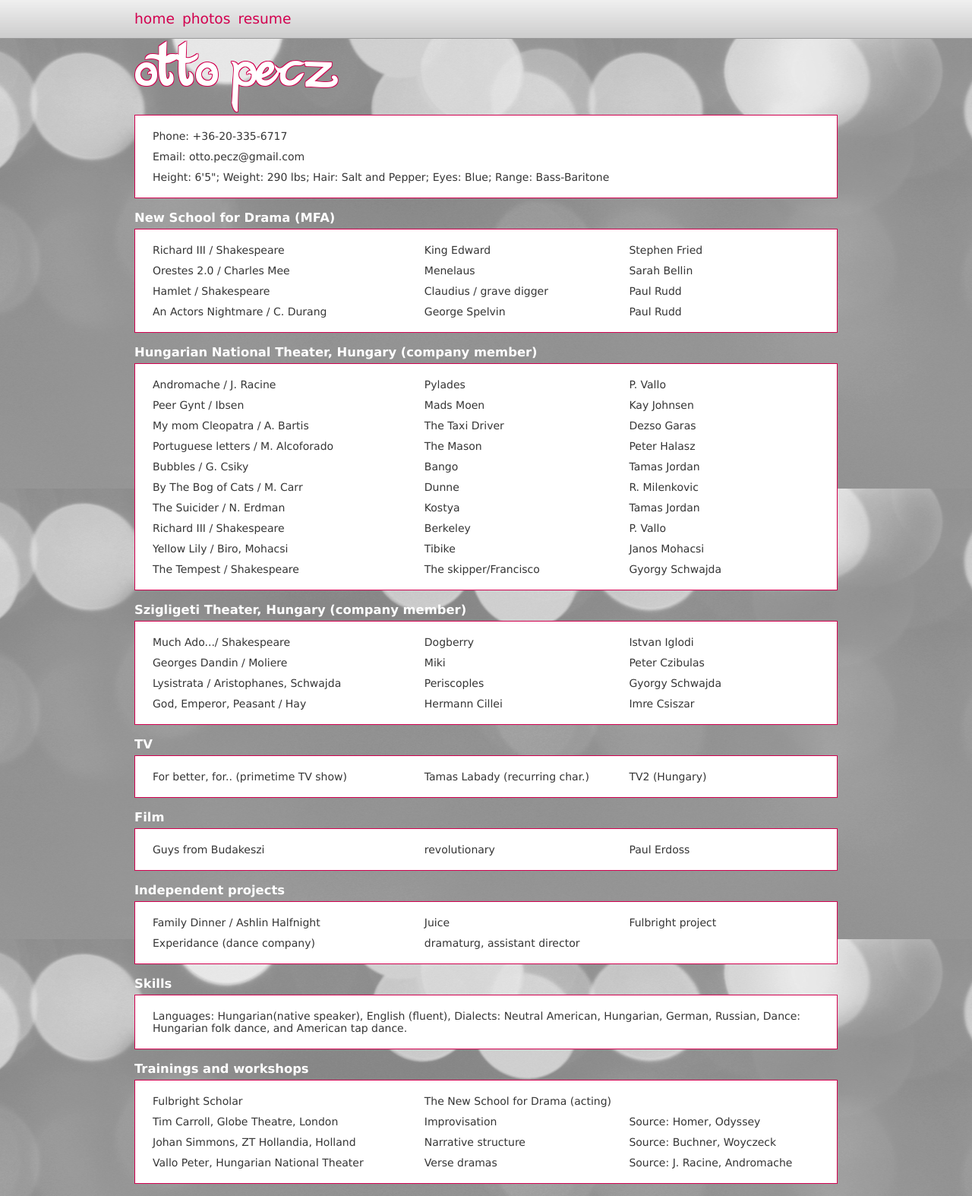
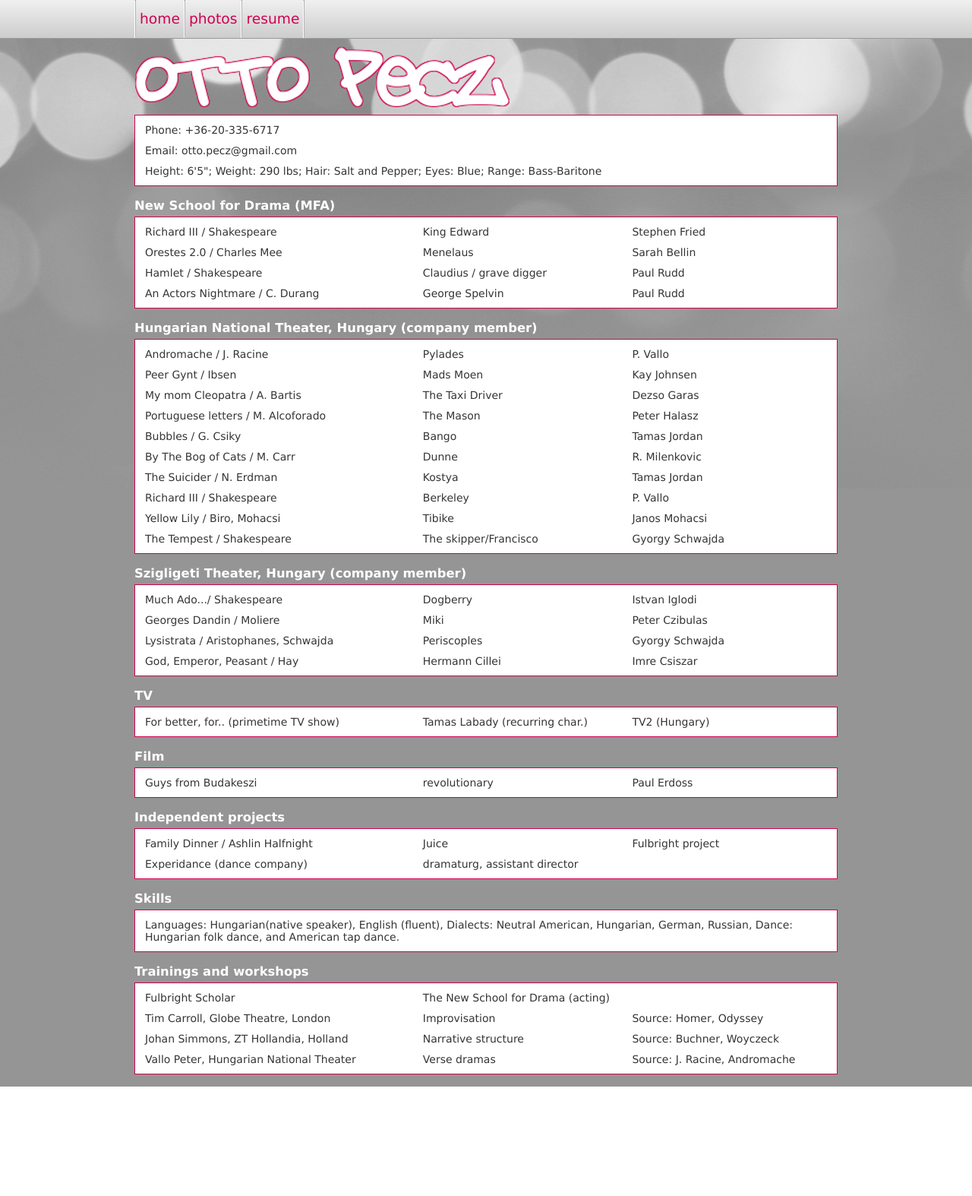
Before and after one commit to ottopecz/personal, a PHP site: page /resume.php in a window 1280 px wide. Shown: the whole page at 76% size. After the commit the page ends 1430 px from the top, so only its background shows below. Run offline with PHP 8.4, Linux system fonts and the light colour scheme.

Commit message:
design corrections

```diff
--- a/css/stylesheet.css
+++ b/css/stylesheet.css
@@ -7,6 +7,7 @@
 	background-color: #959595;
 	background-image: url('../images/big_background.jpg');
 	background-position: center 50px;
+	background-repeat: no-repeat;
 	color: #353535;
 }
 h3 {
@@ -15,7 +16,7 @@
 }
 a {text-decoration: none; color: #d2004f;}
 a:hover {color: #ff0060;}
-table {width: 100%; border-spacing: 5px; background-color: white; padding: 11px; border: 1px solid #d2004f;}
+table {width: 100%; border-spacing: 5px; background-color: white; padding: 3px 1px; border: 1px solid #d2004f;}
 table tr td {padding: 3px 7px;}
 table col.first {width: 40%;}
 table col.second {width: 30%;}
@@ -45,7 +46,8 @@
 div#title_wrapper {height: 100px; background-color: transparent;}
 div#title {width: 926px; margin: 0 auto; padding-left: 12px; padding-right: 12px; text-align: left;}
 div#header ul#menu {list-style-type: none;}
-div#header ul#menu li {float:left; padding-right: 10px; height: 50px;}
+div#header ul#menu li {float:left; padding: 0 5px; height: 50px;}
+div#header ul#menu li.odd {padding: 0;}
 div#header ul#menu li a {font-size: 1.333em; line-height: 50px;}
 div#left_side {float: left; width: 572px; height: 372px; padding: 14px; background-color: white; border: 1px solid #d2004f;}
 div#right_side {float: right; width: 312px;}
--- a/includes/header.inc.php
+++ b/includes/header.inc.php
@@ -14,16 +14,20 @@
 <div id="header_wrapper">
 <div id="header">
 <ul id="menu">
+<li class="odd"><img src="images/line.png"/></li>
 <li><a href="index.php">home</a></li>
+<li class="odd"><img src="images/line.png"/></li>
 <li><a href="photos.php">photos</a></li>
+<li class="odd"><img src="images/line.png"/></li>
 <li><a href="resume.php">resume</a></li>
+<li class="odd"><img src="images/line.png"/></li>
 </ul>
 </div> <!-- header ends -->
 </div> <!-- header_wrapper ends -->
 <div class="clear"></div>
 <div id="title_wrapper">
 <div id="title">
-<img src="images/nameKatyBerry.png" width="269" height="100" alt="otto pecz" />
+<img src="images/name_amsterdam.png" width="495" height="100" alt="otto pecz" />
 </div>
 </div> <!-- title_wrapper ends -->
 <div class="clear"></div>
--- a/index.php
+++ b/index.php
@@ -1,5 +1,5 @@
 <?php
-include_once $_SERVER['DOCUMENT_ROOT']."/personal/"."/includes/header.inc.php";
+include_once $_SERVER['DOCUMENT_ROOT']."/personal"."/includes/header.inc.php";
 ?>
 <div id="left_side">
 	<img id="big" src="images/photos/OttoPecz02.jpg" width="572" height="372" />
@@ -29,5 +29,5 @@
 <div class="harmonicon-title"><a href="#">download:</a></div>-->
 </div> <!-- right-side ends -->
 <?php
-include_once $_SERVER['DOCUMENT_ROOT']."/personal/"."/includes/footer.inc.php";
+include_once $_SERVER['DOCUMENT_ROOT']."/personal"."/includes/footer.inc.php";
 ?>
--- a/js/main.js
+++ b/js/main.js
@@ -51,8 +51,13 @@
 		function () {
 			$("img.close-button").fadeOut('slow');
 		});
+});
 
-portraits = new Array(
+function lightBox(opts) {
+	var content = opts.content;
+	var index = opts.index;
+
+var portraits = new Array(
 					"OttoPecz01.jpg",
 					"OttoPecz14.jpg",
 					"OttoPecz03.jpg",
@@ -70,7 +75,7 @@
 					"OttoPecz02.jpg"
 					);
 
-stage_photos = new Array(
+var stage_photos = new Array(
 					"stage01.jpg",
 					"stage02.jpg",
 					"stage03.jpg",
@@ -87,11 +92,6 @@
 					"stage14.jpg",
 					"stage15.jpg"
 					);
-});
-
-function lightBox(opts) {
-	var content = opts.content;
-	var index = opts.index;
 
 	if (content == "portraits")
 		var imgArray = portraits;
--- a/resume.php
+++ b/resume.php
@@ -1,5 +1,5 @@
 <?php
-include_once $_SERVER['DOCUMENT_ROOT']."/personal/"."/includes/header.inc.php";
+include_once $_SERVER['DOCUMENT_ROOT']."/personal"."/includes/header.inc.php";
 ?>
 <table>
 		<tr><td>Phone: +36-20-335-6717</td></tr>
@@ -194,5 +194,5 @@
 </table>
 <br />
 <?php
-include_once $_SERVER['DOCUMENT_ROOT']."/personal/"."/includes/footer.inc.php";
+include_once $_SERVER['DOCUMENT_ROOT']."/personal"."/includes/footer.inc.php";
 ?>
```
Also changed, not shown: photos.php (+7 -2 lines), images/OttoPecz01.jpg (added), images/OttoPecz02.jpg (added), images/OttoPecz03.jpg (added), images/OttoPecz06.jpg (added), images/OttoPecz07.jpg (added), images/line.png (added), images/name.png, images/name_amsterdam.png (added), 4 other files.
